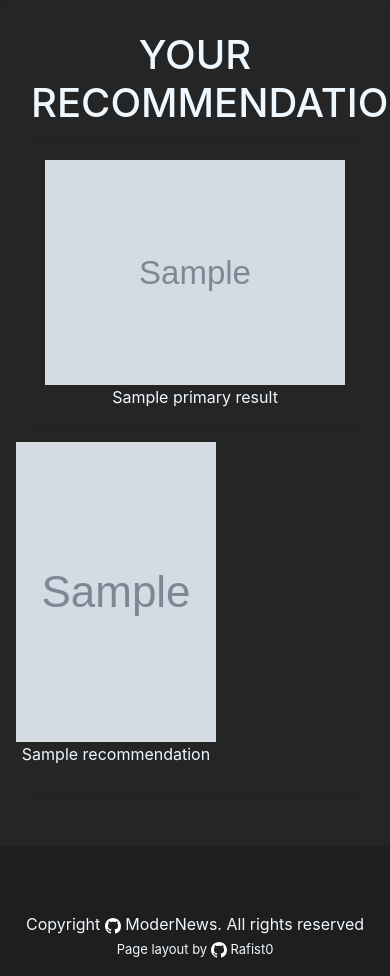
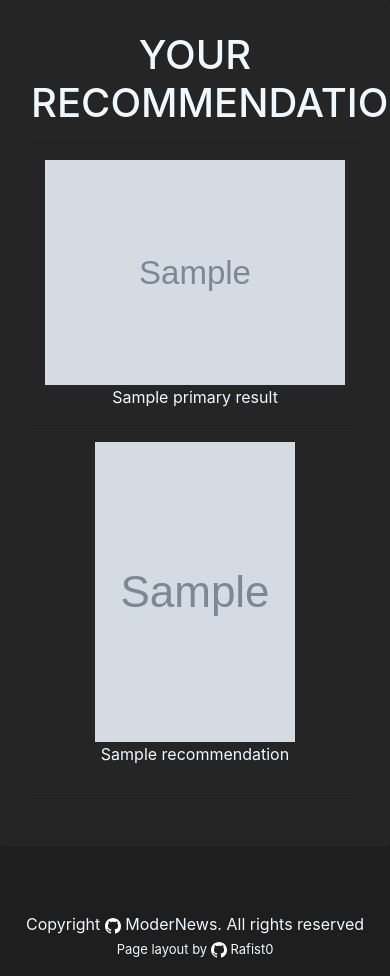
Before and after one commit to ModerNews/malsuggest.live, a Flask app: template src/templates/results.html in a window 390 px wide; the page is wider, and only the part inside the window is pictured. Shown: the part 65-1041 px from the top of that part. Run offline with Flask 2, Linux system fonts and the light colour scheme; the template is opened without the code that fills it: most values are stand-ins (such as "Sample title", 1, 10 or a date in 2020); grey boxes marked "Sample" are stand-in pictures.

Commit message:
Flexbox display with mobile version
UwU

```diff
--- /dev/null
+++ b/src/static/css/general.css
@@ -0,0 +1,17 @@
+@media screen and (max-width: 1000px) {
+    .desktop_view {
+        display: none;
+    }
+    .mobile_view {
+        display: block;
+    }
+}
+
+@media screen and (min-width: 1000px) {
+    .desktop_view {
+        display: block;
+    }
+    .mobile_view {
+        display: none;
+    }
+}
--- a/src/templates/results.html
+++ b/src/templates/results.html
@@ -10,6 +10,7 @@
     <link href="../static/css/bootstrap-4.3.1.css" rel="stylesheet">
     <link href="../static/css/footer.css" rel="stylesheet">
     <link href="../static/css/banner.css" rel="stylesheet">
+    <link href="../static/css/general.css" rel="stylesheet">
 </head>
 
 <body>
@@ -33,13 +34,29 @@
                             </figure>
                         </div>
                         <hr>
-                        <div id="recommendations" class="row">
+                        <div class="desktop_view">
+                            <div id="recommendations" class="row" style="display:flex;justify-content:center">
                                 {% for recommendation in recommendations %}
+                                <div style="width: calc(100% * (1/4)) - 1px">
                                     <figure>
                                         <img src={{ recommendation.main_picture }} width="200" height="300" alt='missing' />
                                         <figcaption>{{ recommendation.title }}</figcaption>
                                     </figure>
+                                </div>
                                 {% endfor %}
+                            </div>
+                        </div>
+                        <div class="mobile_view">
+                            <div id="recommendations" class="row" style="display:flex;justify-content:center">
+                                {% for recommendation in recommendations %}
+                                <div>
+                                    <figure>
+                                        <img src={{ recommendation.main_picture }} width="200" height="300" alt='missing' />
+                                        <figcaption>{{ recommendation.title }}</figcaption>
+                                    </figure>
+                                </div>
+                                {% endfor %}
+                            </div>
                         </div>
                         <hr>
                     </div>
```
Lines whose indentation alone changed are shown as unchanged.
